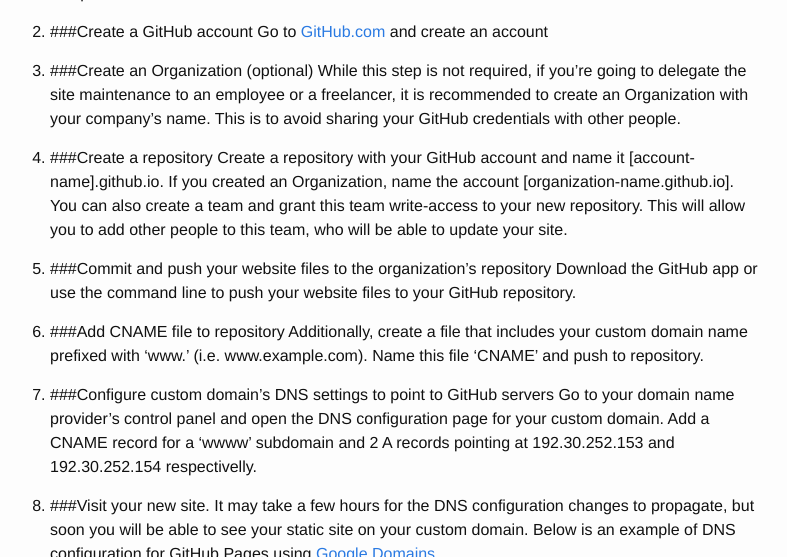
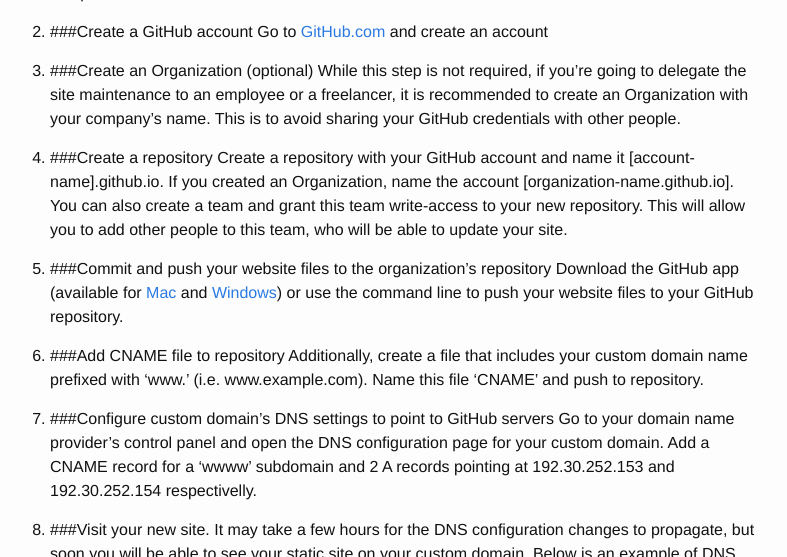
Before and after one commit to mmenavas/mmenavas.github.io, a Jekyll site: the page built from _posts/2015-02-20-github-pages.markdown, in a window 1280 px wide and 900 px high, scrolled down 417 px, cut to the strip 0-557 px from the top of the window. Shown: the whole strip, without its empty margins (250-1037 px from the left). Built offline with Jekyll 4.4.1, drawn with Linux system fonts in a browser that asks for light colours.

Commit message:
Adding links to GitHub Mac and GitHub Windows apps.

```diff
--- a/_posts/2015-02-20-github-pages.markdown
+++ b/_posts/2015-02-20-github-pages.markdown
@@ -22,7 +22,7 @@
 Create a repository with your GitHub account and name it [account-name].github.io. If you created an Organization, name the account [organization-name.github.io]. You can also create a team and grant this team write-access to your new repository. This will allow you to add other people to this team, who will be able to update your site.
 
 5. ###Commit and push your website files to the organization's repository
-Download the GitHub app or use the command line to push your website files to your GitHub repository.
+Download the GitHub app (available for [Mac](https://mac.github.com/) and [Windows](https://windows.github.com/)) or use the command line to push your website files to your GitHub repository.
 
 6. ###Add CNAME file to repository
 Additionally, create a file that includes your custom domain name prefixed with 'www.' (i.e. www.example.com). Name this file 'CNAME' and push to repository.
```
